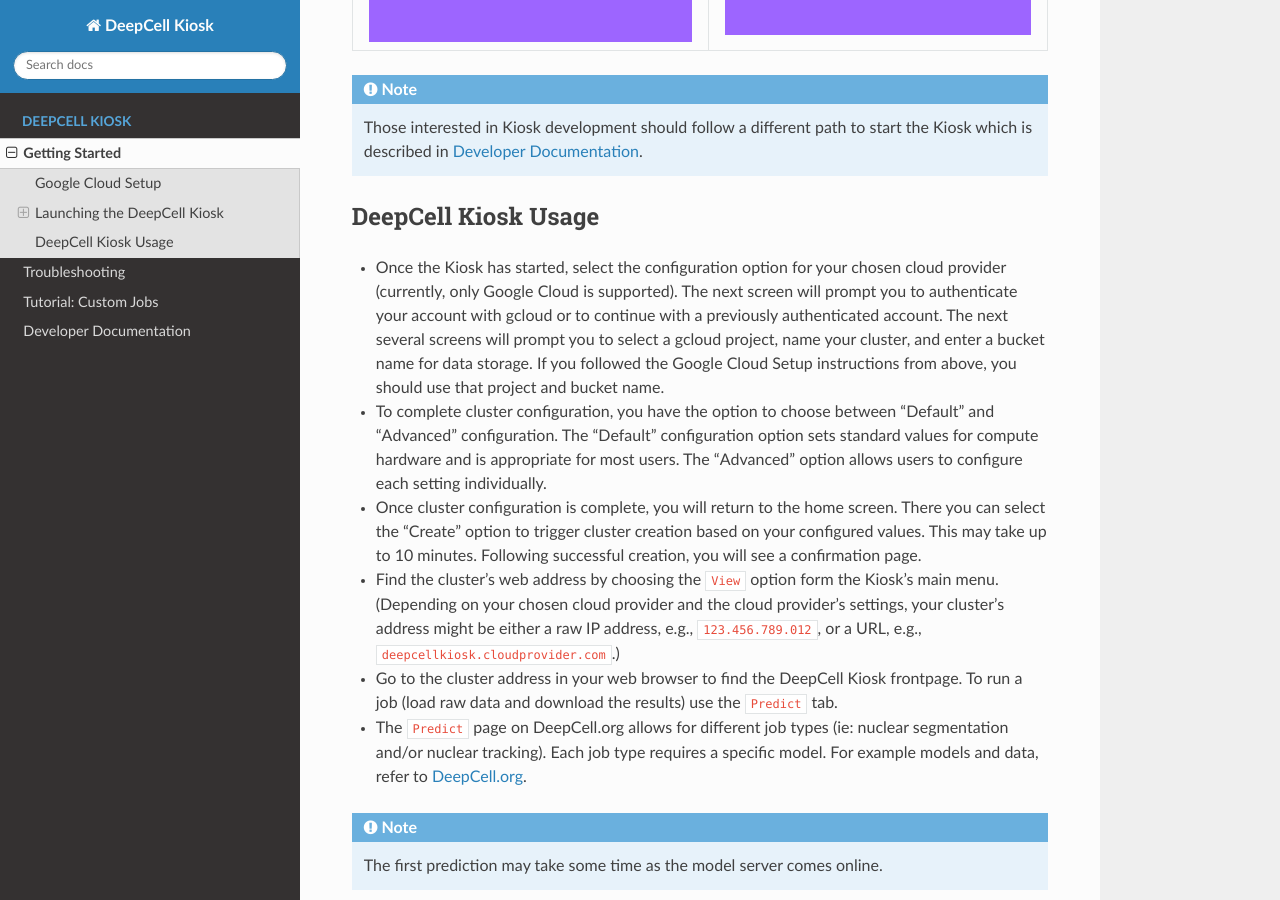
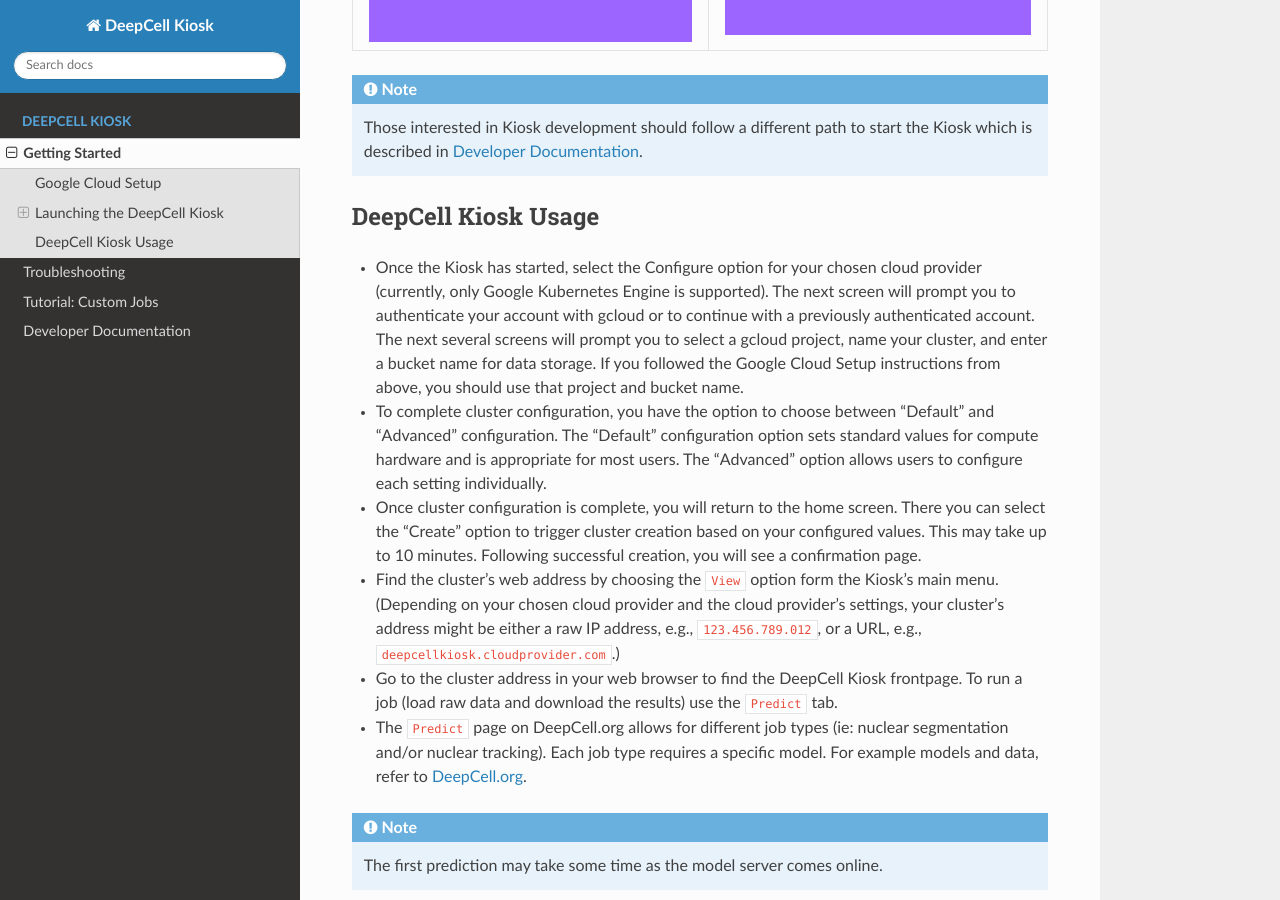
Before and after one commit to vanvalenlab/kiosk-console, a Sphinx documentation site: the page built from docs/source/GETTING_STARTED.rst, in a window 1280 px wide and 900 px high, scrolled down 3633 px. Built offline with Sphinx 7.4.7 and the Read the Docs theme 2.0.0, drawn with Linux system fonts in a browser that asks for light colours.

Commit message:
clarify Configuration option in instructions.

```diff
--- a/docs/source/GETTING_STARTED.rst
+++ b/docs/source/GETTING_STARTED.rst
@@ -115,7 +115,7 @@
 DeepCell Kiosk Usage
 --------------------
 
-* Once the Kiosk has started, select the configuration option for your chosen cloud provider (currently, only Google Cloud is supported). The next screen will prompt you to authenticate your account with gcloud or to continue with a previously authenticated account. The next several screens will prompt you to select a gcloud project, name your cluster, and enter a bucket name for data storage. If you followed the Google Cloud Setup instructions from above, you should use that project and bucket name.
+* Once the Kiosk has started, select the Configure option for your chosen cloud provider (currently, only Google Kubernetes Engine is supported). The next screen will prompt you to authenticate your account with gcloud or to continue with a previously authenticated account. The next several screens will prompt you to select a gcloud project, name your cluster, and enter a bucket name for data storage. If you followed the Google Cloud Setup instructions from above, you should use that project and bucket name.
 
 * To complete cluster configuration, you have the option to choose between "Default" and "Advanced" configuration. The "Default" configuration option sets standard values for compute hardware and is appropriate for most users. The "Advanced" option allows users to configure each setting individually.
 
```
